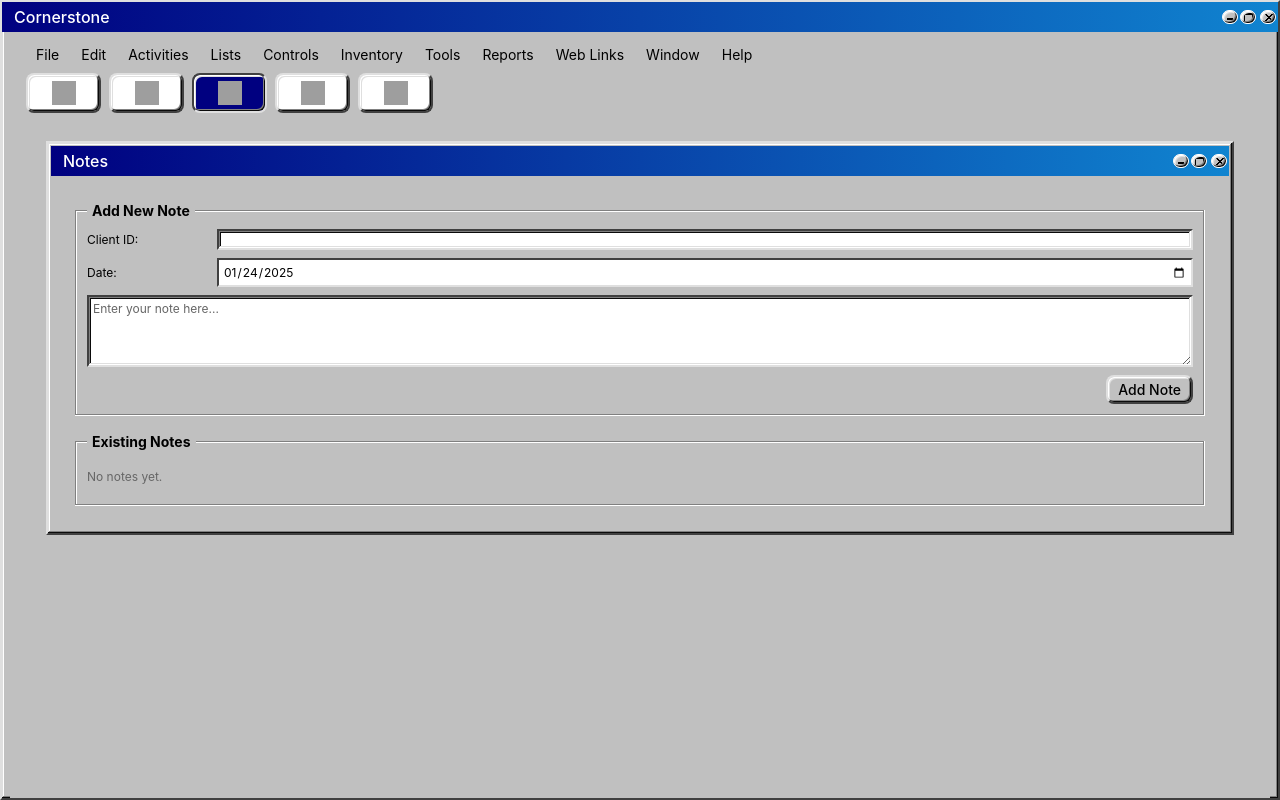
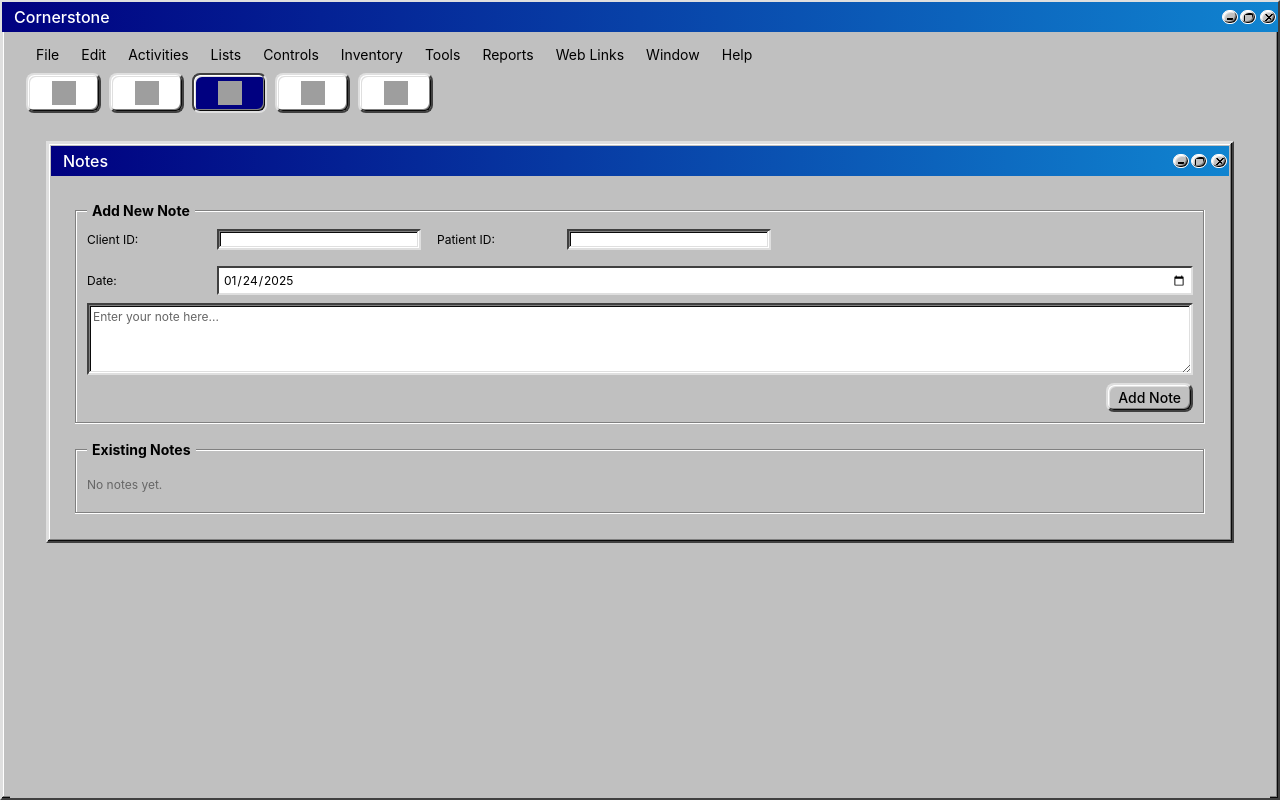
Before and after one commit to mero-vet/vet-clinic-app, a React (Vite) app: page /notes in a window 1280 px wide. Built offline with nearby package versions, Linux system fonts and the light colour scheme; grey boxes are pictures that could not be loaded.

Commit message:
client and patient ids

```diff
--- a/src/screens/Invoice/InvoiceLineItems.jsx
+++ b/src/screens/Invoice/InvoiceLineItems.jsx
@@ -46,6 +46,7 @@
         <thead>
           <tr>
             <th>Client ID</th>
+            <th>Patient ID</th>
             <th>Description</th>
             <th>Qty</th>
             <th>Price</th>
--- a/src/screens/Invoice/InvoiceSearchBar.jsx
+++ b/src/screens/Invoice/InvoiceSearchBar.jsx
@@ -5,6 +5,7 @@
   const { addLineItem } = useInvoice();
   const [searchData, setSearchData] = useState({
     clientId: '',
+    patientId: '',
     invoiceNumber: '',
     date: new Date().toISOString().split('T')[0]
   });
@@ -18,11 +19,12 @@
   };
 
   const handleAddItem = () => {
-    if (searchData.clientId.trim()) {
+    if (searchData.clientId.trim() && searchData.patientId.trim()) {
       // In real scenario, you'd fetch or lookup item data
       // Here we'll just add a placeholder item
       const newItem = {
         id: searchData.clientId.trim(),
+        patientId: searchData.patientId.trim(),
         description: `Item ${searchData.clientId.trim()}`,
         qty: 1,
         price: 50.0,
@@ -32,6 +34,7 @@
       addLineItem(newItem);
       setSearchData({
         clientId: '',
+        patientId: '',
         invoiceNumber: '',
         date: new Date().toISOString().split('T')[0]
       });
@@ -48,6 +51,17 @@
             type="text"
             name="clientId"
             value={searchData.clientId}
+            onChange={handleChange}
+            required
+            style={{ width: '120px' }}
+          />
+        </div>
+        <div>
+          <label>Patient ID:&nbsp;</label>
+          <input
+            type="text"
+            name="patientId"
+            value={searchData.patientId}
             onChange={handleChange}
             required
             style={{ width: '120px' }}
--- a/src/screens/Notes/AddNoteForm.jsx
+++ b/src/screens/Notes/AddNoteForm.jsx
@@ -6,14 +6,15 @@
   const [noteContent, setNoteContent] = useState('');
   const [noteDate, setNoteDate] = useState(new Date().toISOString().split('T')[0]);
   const [clientId, setClientId] = useState('');
+  const [patientId, setPatientId] = useState('');
   const { addNote } = useNotes();
   const { currentPatient } = usePatient();
 
   const handleSubmit = (e) => {
     e.preventDefault();
-    if (!noteContent.trim() || !clientId.trim()) return;
+    if (!noteContent.trim() || !clientId.trim() || !patientId.trim()) return;
 
-    addNote(noteContent, clientId, noteDate);
+    addNote(noteContent, clientId, patientId, noteDate);
     setNoteContent('');
   };
 
@@ -21,7 +22,8 @@
     <fieldset style={{ marginBottom: '15px', color: '#000000' }}>
       <legend>Add New Note</legend>
       <form onSubmit={handleSubmit}>
-        <div className="form-row" style={{ marginBottom: '8px' }}>
+        <div style={{ display: 'flex', gap: '16px', marginBottom: '8px' }}>
+          <div className="form-row">
             <label style={{ minWidth: '80px', fontSize: '12px' }}>Client ID:</label>
             <input
               type="text"
@@ -36,6 +38,23 @@
                 borderColor: '#404040 #dfdfdf #dfdfdf #404040'
               }}
             />
+          </div>
+          <div className="form-row">
+            <label style={{ minWidth: '80px', fontSize: '12px' }}>Patient ID:</label>
+            <input
+              type="text"
+              value={patientId}
+              onChange={(e) => setPatientId(e.target.value)}
+              required
+              style={{
+                fontFamily: '"MS Sans Serif", Tahoma, sans-serif',
+                fontSize: '12px',
+                padding: '4px',
+                border: '2px solid',
+                borderColor: '#404040 #dfdfdf #dfdfdf #404040'
+              }}
+            />
+          </div>
         </div>
         <div className="form-row" style={{ marginBottom: '8px' }}>
           <label style={{ minWidth: '80px', fontSize: '12px' }}>Date:</label>
--- a/src/screens/SchedulingScreen.jsx
+++ b/src/screens/SchedulingScreen.jsx
@@ -19,6 +19,7 @@
     reason: '',
     patient: '',
     clientId: '',
+    patientId: '',
     staff: '',
   });
 
@@ -46,7 +47,7 @@
     } else {
       setSelectedSlot({ day, time });
       setSelectedAppointment(null);
-      setFormData({ date: day, time: time, reason: '', patient: '', clientId: '', staff: '' });
+      setFormData({ date: day, time: time, reason: '', patient: '', clientId: '', patientId: '', staff: '' });
     }
   };
 
@@ -170,9 +171,15 @@
           {selectedAppointment && (
             <div style={{ marginTop: '20px', border: '1px solid #ccc', padding: '8px' }}>
               <h3>Appointment Details for {selectedAppointment.date} at {selectedAppointment.time}</h3>
-              <div style={{ marginBottom: '8px' }}>
+              <div style={{ display: 'flex', gap: '16px', marginBottom: '8px' }}>
+                <div>
                   <label style={{ display: 'inline-block', width: '80px', fontWeight: 'bold' }}>Client ID:</label>
                   <span>{selectedAppointment.clientId}</span>
+                </div>
+                <div>
+                  <label style={{ display: 'inline-block', width: '80px', fontWeight: 'bold' }}>Patient ID:</label>
+                  <span>{selectedAppointment.patientId}</span>
+                </div>
               </div>
               <div style={{ marginBottom: '8px' }}>
                 <label style={{ display: 'inline-block', width: '80px', fontWeight: 'bold' }}>Reason:</label>
@@ -220,7 +227,8 @@
             <div style={{ marginTop: '20px', border: '1px solid #ccc', padding: '8px' }}>
               <h3>Schedule Appointment for {selectedSlot.day} at {selectedSlot.time}</h3>
               <form onSubmit={handleSubmit}>
-                <div style={{ marginBottom: '8px' }}>
+                <div style={{ display: 'flex', gap: '16px', marginBottom: '8px' }}>
+                  <div>
                     <label style={{ display: 'inline-block', width: '80px' }}>Client ID:</label>
                     <input
                       type="text"
@@ -229,6 +237,17 @@
                       onChange={handleInputChange}
                       required
                     />
+                  </div>
+                  <div>
+                    <label style={{ display: 'inline-block', width: '80px' }}>Patient ID:</label>
+                    <input
+                      type="text"
+                      name="patientId"
+                      value={formData.patientId}
+                      onChange={handleInputChange}
+                      required
+                    />
+                  </div>
                 </div>
                 <div style={{ marginBottom: '8px' }}>
                   <label style={{ display: 'inline-block', width: '80px' }}>Reason:</label>
--- a/src/screens/Services/LabTestOrderForm.jsx
+++ b/src/screens/Services/LabTestOrderForm.jsx
@@ -3,6 +3,7 @@
 function LabTestOrderForm() {
   const [labData, setLabData] = useState({
     clientId: '',
+    patientId: '',
     testType: '',
     additionalNotes: '',
     collectionDate: '',
@@ -26,7 +27,8 @@
     <fieldset style={{ margin: '10px', padding: '8px 12px' }}>
       <legend>Order Lab Test</legend>
       <form onSubmit={handleSubmit} style={{ margin: 0 }}>
-        <div style={{ marginBottom: '8px' }}>
+        <div style={{ display: 'flex', gap: '16px', marginBottom: '8px' }}>
+          <div>
             <label>Client ID:&nbsp;</label>
             <input
               type="text"
@@ -35,6 +37,17 @@
               onChange={handleChange}
               required
             />
+          </div>
+          <div>
+            <label>Patient ID:&nbsp;</label>
+            <input
+              type="text"
+              name="patientId"
+              value={labData.patientId}
+              onChange={handleChange}
+              required
+            />
+          </div>
         </div>
 
         <div style={{ marginBottom: '8px' }}>
--- a/src/screens/Services/VaccineOrderForm.jsx
+++ b/src/screens/Services/VaccineOrderForm.jsx
@@ -3,6 +3,7 @@
 function VaccineOrderForm() {
   const [vaccineData, setVaccineData] = useState({
     clientId: '',
+    patientId: '',
     vaccineType: '',
     desiredDate: '',
     notes: '',
@@ -25,7 +26,8 @@
     <fieldset style={{ margin: '10px' }}>
       <legend>Order Vaccine</legend>
       <form onSubmit={handleSubmit}>
-        <div style={{ marginBottom: '8px' }}>
+        <div style={{ display: 'flex', gap: '16px', marginBottom: '8px' }}>
+          <div>
             <label>Client ID:&nbsp;</label>
             <input
               type="text"
@@ -34,6 +36,17 @@
               onChange={handleChange}
               required
             />
+          </div>
+          <div>
+            <label>Patient ID:&nbsp;</label>
+            <input
+              type="text"
+              name="patientId"
+              value={vaccineData.patientId}
+              onChange={handleChange}
+              required
+            />
+          </div>
         </div>
 
         <div style={{ marginBottom: '8px' }}>
```
Lines whose indentation alone changed are shown as unchanged.
